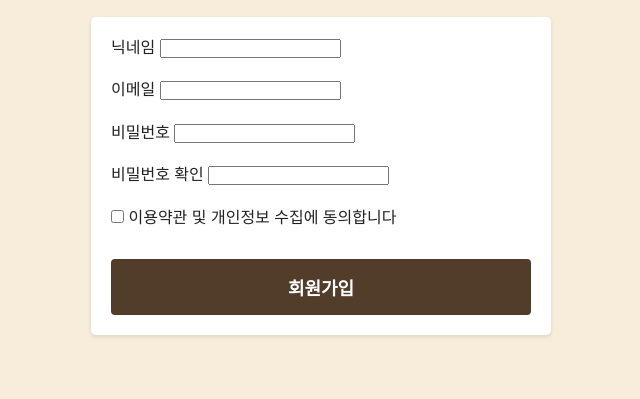
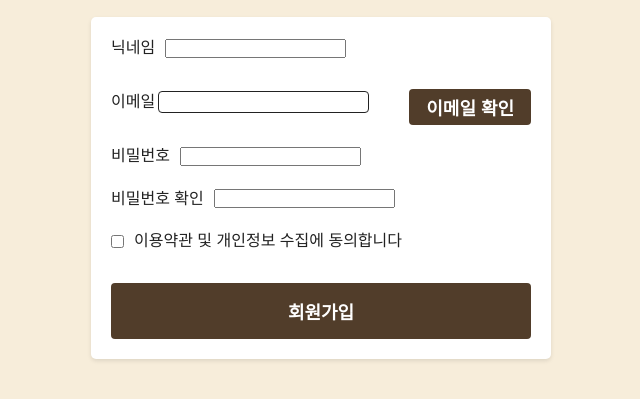
Before and after one commit to dodoyoo/dang_salon_server, a website: page static/js/signUp.html in a window 1280 px wide. Shown: the part 139-538 px from the top of the page, without its empty margins (319-959 px from the left). Drawn offline with Linux system fonts and the light colour scheme; a web font is replaced by a local one.

Commit message:
feat: email confirm button

```diff
--- a/static/css/signUp.css
+++ b/static/css/signUp.css
@@ -48,6 +48,9 @@ body {
 
 /* 폼 그룹 */
 .form-group {
+  display: flex;
+  align-items: center;
+  gap: 10px;
   margin-bottom: 20px;
 }
 
@@ -96,23 +99,6 @@ body {
   color: #ff0000;
   font-size: 12px;
   margin-top: 4px;
-}
-
-/* 생년월일 필드 */
-.birth-wrap {
-  display: flex;
-  gap: 10px;
-}
-
-.birth-wrap .form-control {
-  flex: 1;
-  width: auto;
-}
-
-/* 휴대전화 인증 */
-.mobile-wrap {
-  display: flex;
-  gap: 10px;
 }
 
 .mobile-wrap .form-control {
@@ -216,6 +202,54 @@ body {
   background-color: #3b2c1f;
 }
 
+.email-group {
+  display: flex;
+  align-items: center;
+  gap: 5px;
+}
+
+/* '이메일' 라벨 스타일 */
+.email-group label {
+  min-width: 40px;
+  font-size: 16px;
+  white-space: nowrap;
+}
+
+/* 이메일 input과 버튼을 가로로 정렬하는 wrapper */
+.email-wrapper {
+  display: flex;
+  align-items: center;
+  gap: 40px;
+}
+
+/* input이 버튼보다 넓게 */
+.email-wrapper input[type='email'] {
+  width: 250px;
+  padding: 1px;
+  font-size: 16px;
+  border: 1px solid #222;
+  border-radius: 4px;
+}
+
+.btn-email {
+  display: block;
+  width: 50%;
+  padding: 5px;
+  background-color: #513d2a;
+  color: white;
+  font-size: 18px;
+  font-weight: bold;
+  border: none;
+  border-radius: 4px;
+  cursor: pointer;
+  margin-top: 10px;
+  transition: background-color 0.2s;
+}
+
+.btn-primary:hover {
+  background-color: #3b2c1f;
+}
+
 /* 푸터 */
 .footer {
   margin-top: 30px;
--- a/static/js/signUp.html
+++ b/static/js/signUp.html
@@ -26,8 +26,9 @@
             <input type="text" id="name" name="name" placeholder="" required />
           </div>
 
-          <div class="form-group">
+          <div class="form-group email-group">
             <label for="email">이메일</label>
+            <div class="email-wrapper">
               <input
                 type="email"
                 id="email"
@@ -35,6 +36,10 @@
                 placeholder=""
                 required
               />
+              <button type="button" id="checkEmailBtn" class="btn btn-email">
+                이메일 확인
+              </button>
+            </div>
           </div>
 
           <div class="form-group">
```
Lines whose indentation alone changed are shown as unchanged.
